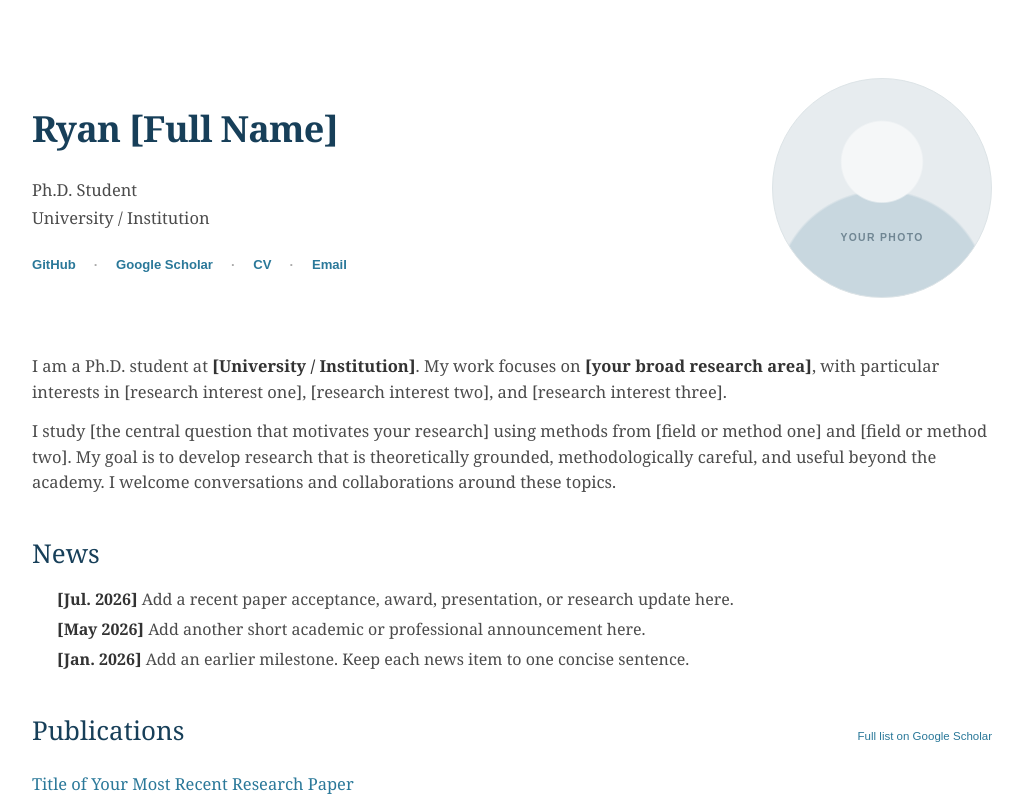
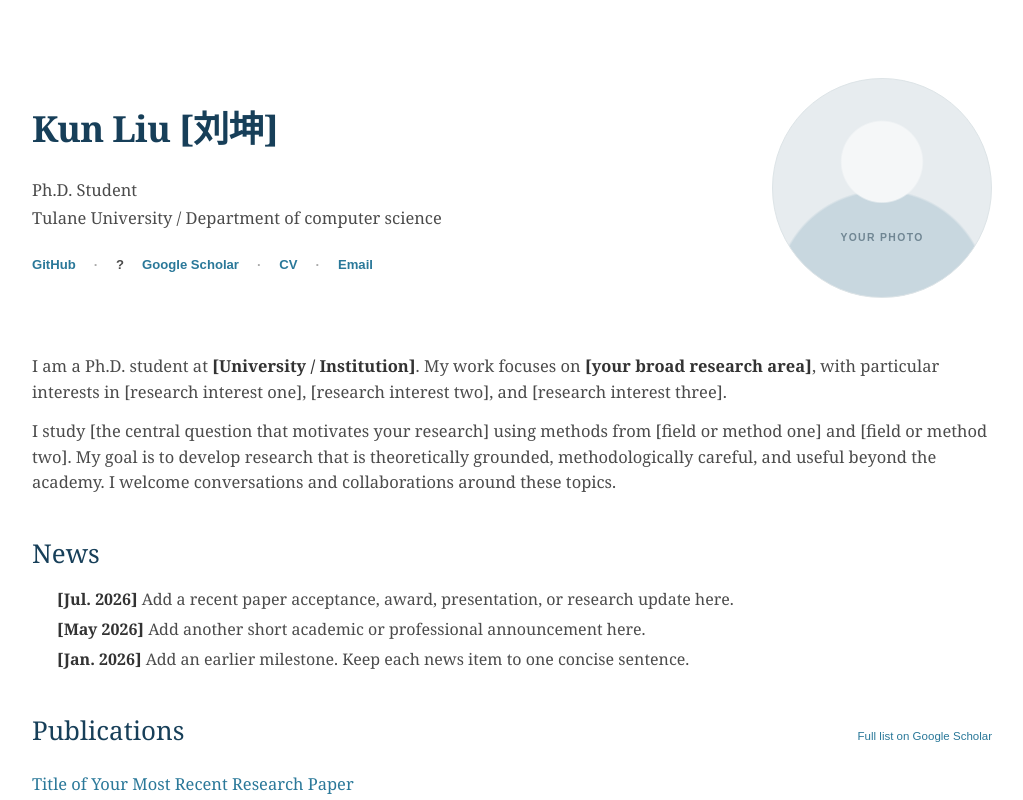
Before and after one commit to Ryan-hub-bit/ryan-hub-bit.github.io, a Next.js app: page / in a window 1280 px wide. Shown: the top 800 px of the page, without its empty margins (128-1151 px from the left). Built offline with nearby package versions, Linux system fonts and the light colour scheme.

Commit message:
modify profile

```diff
--- a/app/page.tsx
+++ b/app/page.tsx
@@ -39,15 +39,15 @@ export default function Home() {
     <main className="page-shell">
       <header className="profile" aria-labelledby="profile-name">
         <div className="identity">
-          <h1 id="profile-name">Ryan [Full Name]</h1>
+          <h1 id="profile-name">Kun Liu [刘坤]</h1>
           <p className="position">Ph.D. Student</p>
-          <p className="affiliation">University / Institution</p>
+          <p className="affiliation">Tulane University / Department of computer science</p>
 
           <div className="profile-links" aria-label="Academic profile links">
             <a href="https://github.com/Ryan-hub-bit" target="_blank" rel="noreferrer">
               GitHub
             </a>
-            <a href="#">Google Scholar</a>
+            ?<a href="#">Google Scholar</a>
             <a href="#">CV</a>
             <a href="mailto:your.email@university.edu">Email</a>
           </div>
```
